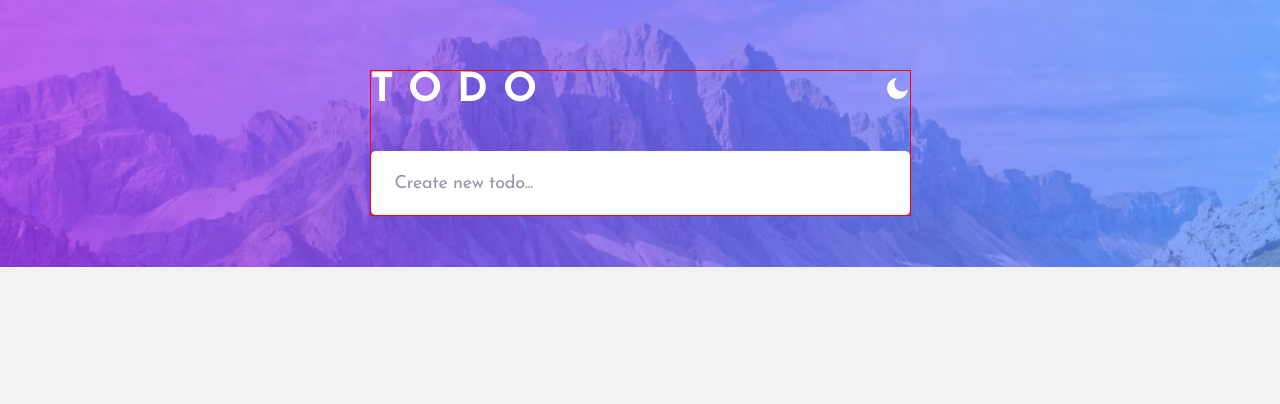
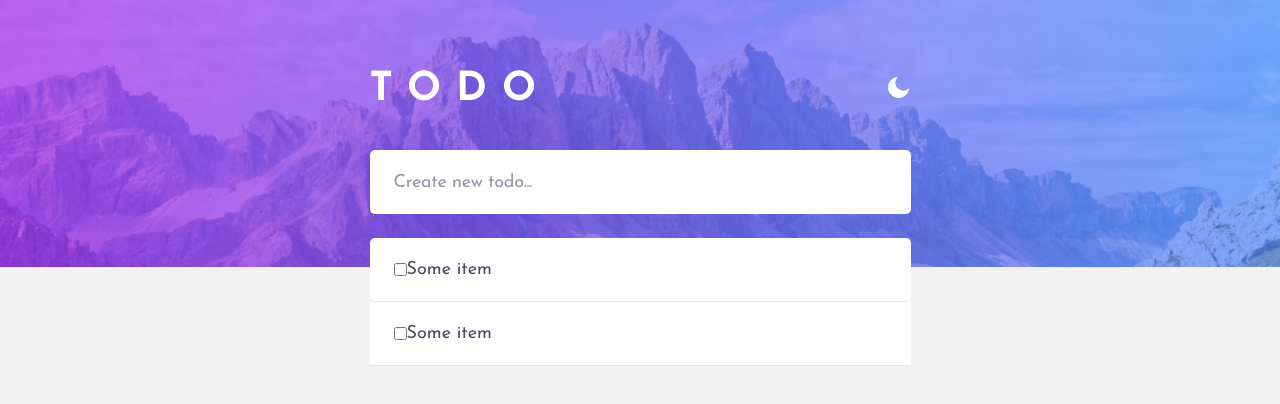
Before and after one commit to EdwinSch/react-todo-list, a React (Vite) app: page / in a window 1280 px wide. Shown: the top 404 px of the page. Built offline with nearby package versions, Linux system fonts and the light colour scheme.

Commit message:
add: list component

```diff
--- a/src/App.jsx
+++ b/src/App.jsx
@@ -1,11 +1,13 @@
 import Header from "./components/Header";
 import Input from "./components/Input";
+import List from "./components/List";
 
 function App() {
   return (
     <main>
       <Header />
       <Input />
+      <List />
     </main>
   );
 }
--- /dev/null
+++ b/src/components/List.jsx
@@ -0,0 +1,18 @@
+const List = () => {
+  return (
+    <section className="list-container">
+      <ul className="list">
+        <li className="item">
+          <input type="checkbox" name="" id="" />
+          Some item
+        </li>
+        <li className="item">
+          <input type="checkbox" name="" id="" />
+          Some item
+        </li>
+      </ul>
+    </section>
+  );
+};
+
+export default List;
--- a/src/styles/main.scss
+++ b/src/styles/main.scss
@@ -14,6 +14,7 @@ $bgBody: #f2f2f2;
 $bgFields: #ffffff;
 $todoText: #494c6b;
 $text: #9495a5;
+$borderColor: #e3e4f1;
 $bgImage: url(../assets/bg-desktop-light.jpg);
 
 // Main Styles
@@ -27,7 +28,7 @@ body {
   background-size: contain;
 }
 main {
-  border: $inspect;
+  // border: $inspect;
   margin: 0 auto;
   max-width: 541px;
 }
@@ -71,10 +72,34 @@ header {
     color: $todoText;
     letter-spacing: -0.25px;
     background: $bgFields;
-
     padding-left: 24px;
   }
   input[type="text"]::placeholder {
     color: #9495a5;
   }
 }
+
+// List
+.list-container {
+  // border: $inspect;
+  margin-top: 24px;
+  width: 100%;
+
+  li {
+    list-style-type: none;
+    width: 100%;
+    height: 64px;
+    font-family: $font;
+    font-size: 1.125rem;
+    font-weight: 400;
+    color: $todoText;
+    display: flex;
+    align-items: center;
+    background: $bgFields;
+    padding-left: 24px;
+    border-bottom: solid 1px $borderColor;
+  }
+  li:nth-child(1) {
+    border-radius: 5px;
+  }
+}
```
